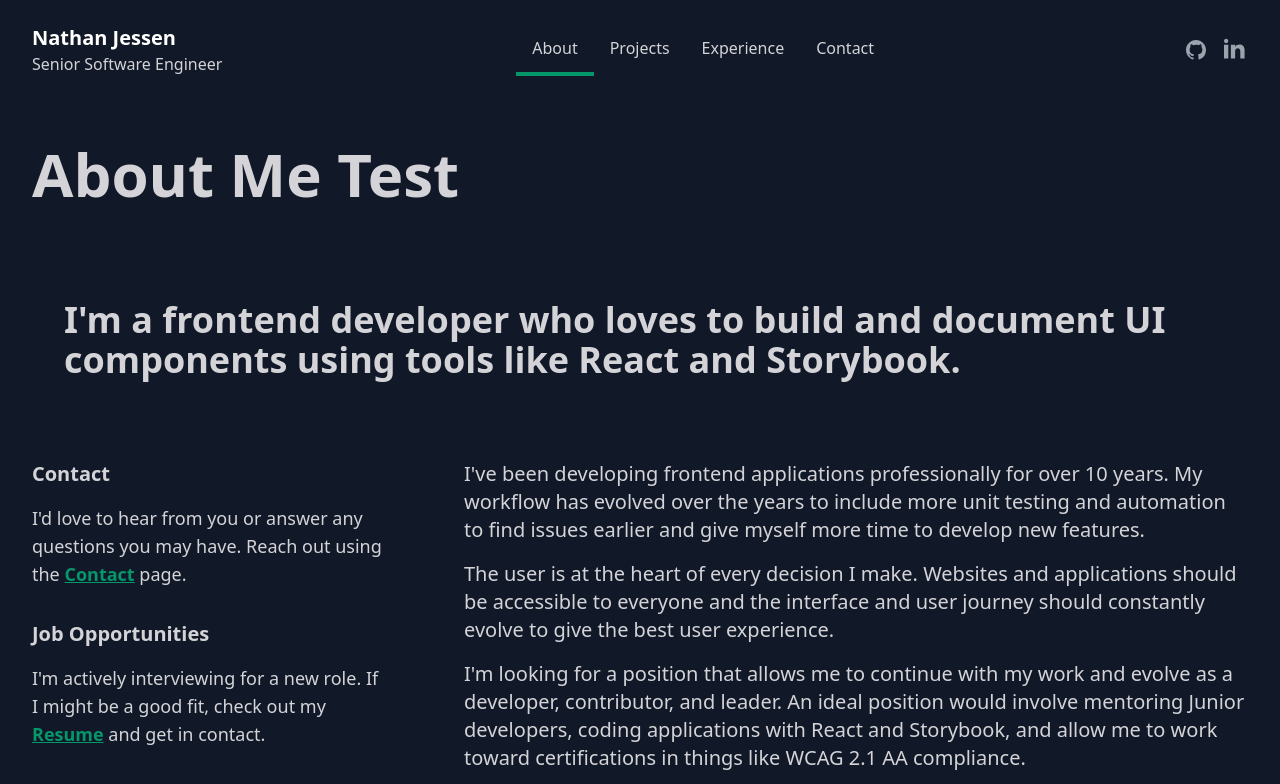
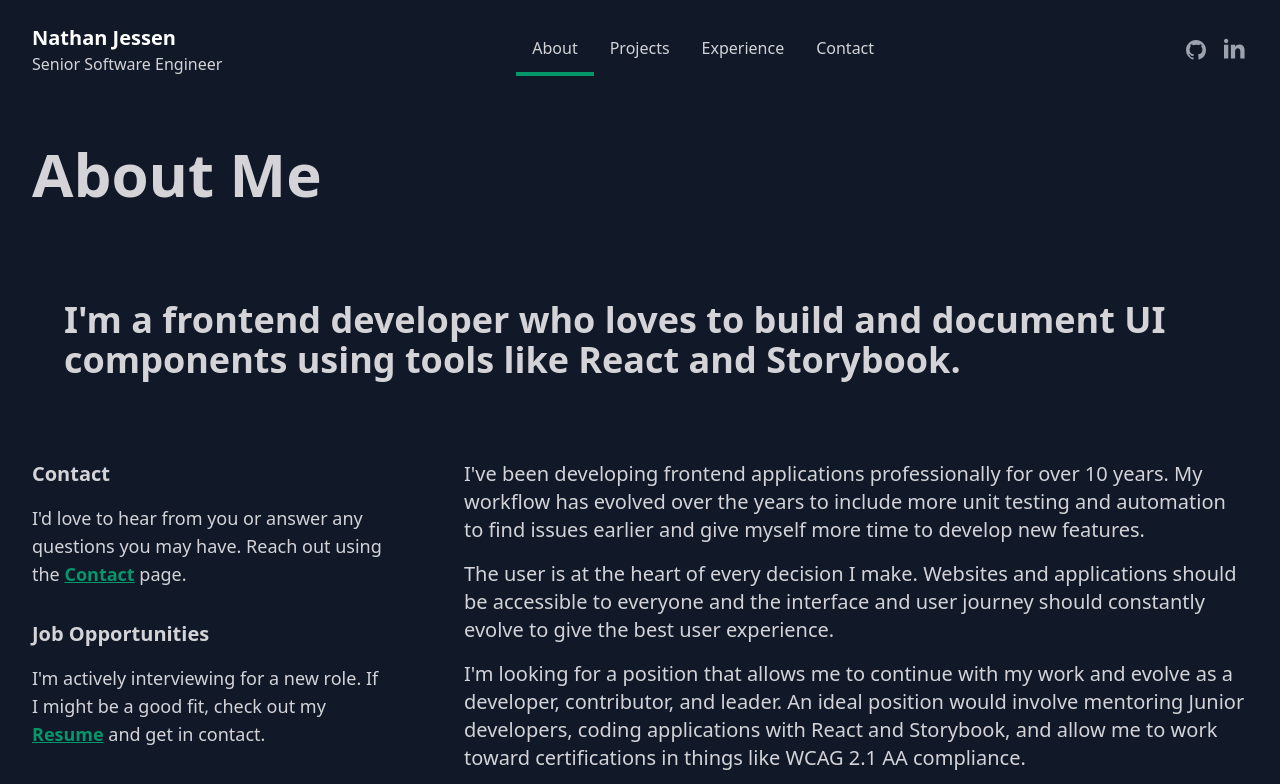
Before and after one commit to nathanjessen/portfolio, a Next.js app: page /about in a window 1280 px wide. Shown: the top 784 px of the page. Built offline with nearby package versions, Linux system fonts and the light colour scheme.

Commit message:
Undo change to about me

```diff
--- a/pages/about.tsx
+++ b/pages/about.tsx
@@ -7,7 +7,7 @@
 const AboutPage: NextPage = () => {
   return (
     <DefaultLayout title='About Me | Nathan Jessen'>
-      <PageHeading>About Me Test</PageHeading>
+      <PageHeading>About Me</PageHeading>
 
       <Container>
         <AboutMe />
```
